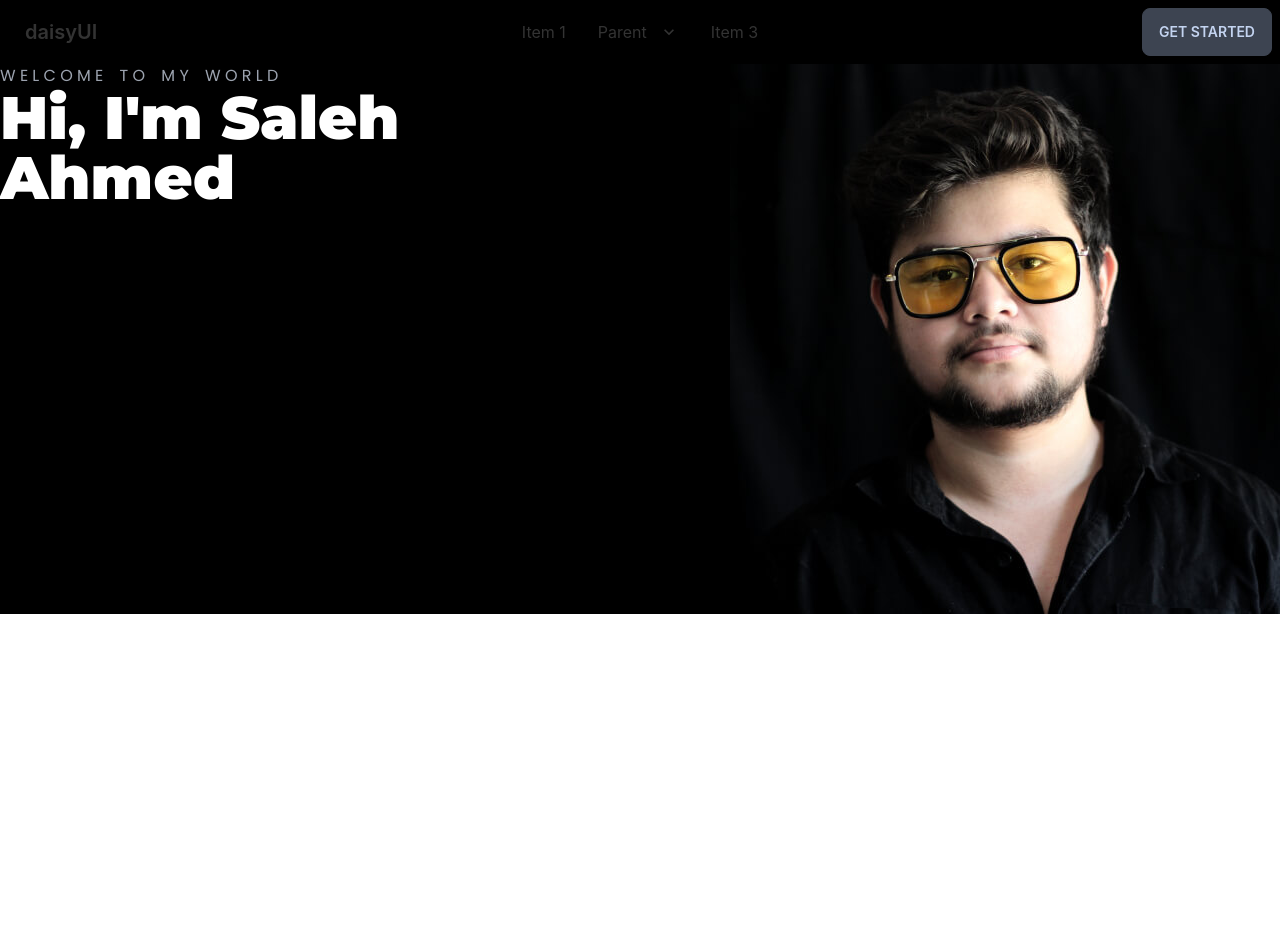
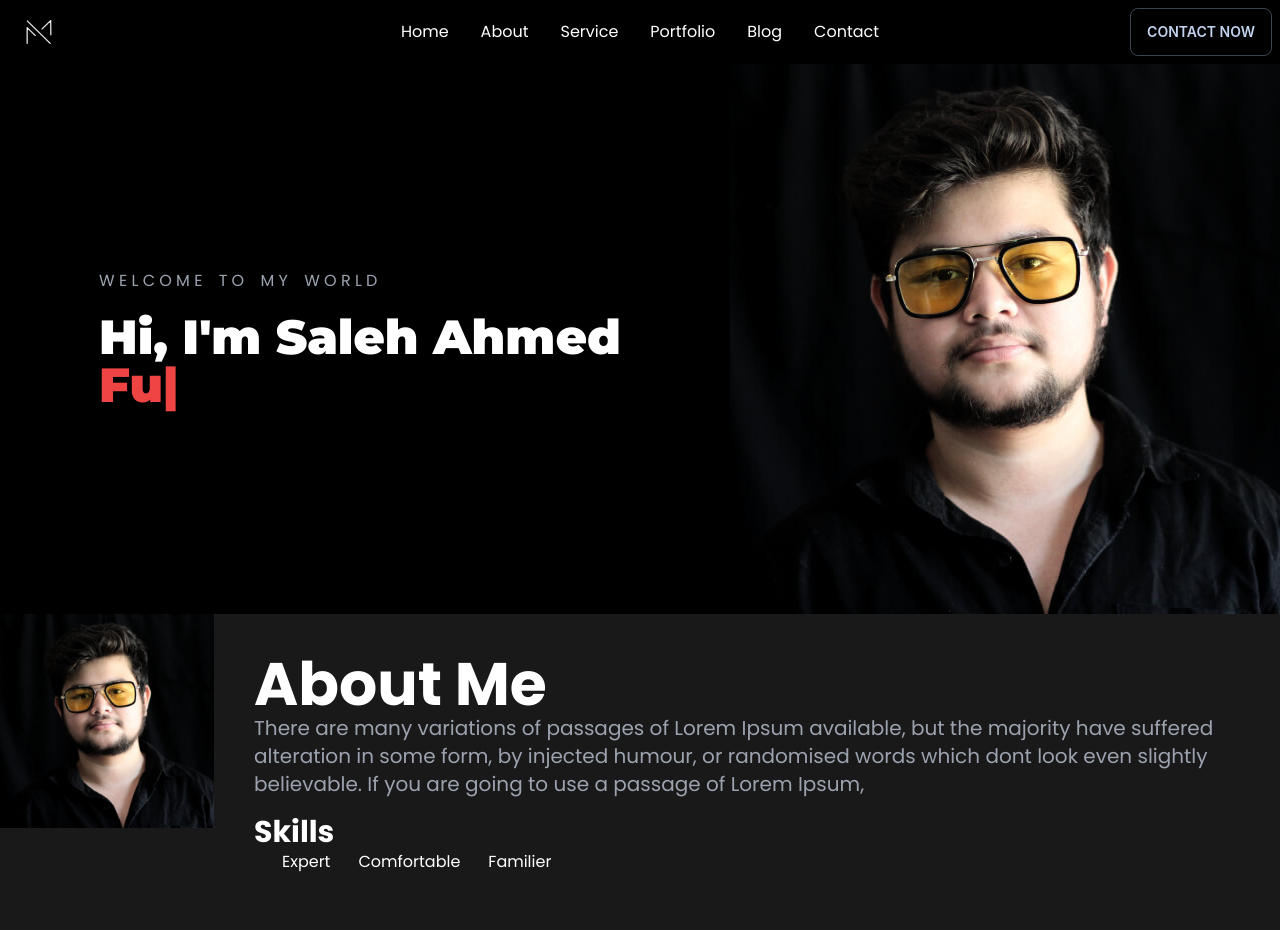
Before and after one commit to SalehAhmed19/my-portfolio, a React (Create React App) app: page / in a window 1280 px wide. Shown: the top 931 px of the page. Before the commit the page ends 800 px from the top, so only its background shows below. Built offline with nearby package versions, Linux system fonts and the light colour scheme.

Commit message:
about me and service section added

```diff
--- a/package.json
+++ b/package.json
@@ -9,7 +9,9 @@
     "daisyui": "^2.15.2",
     "react": "^18.1.0",
     "react-dom": "^18.1.0",
+    "react-router-dom": "^6.3.0",
     "react-scripts": "5.0.1",
+    "react-typical": "^0.1.3",
     "web-vitals": "^2.1.4"
   },
   "scripts": {
--- a/src/App.js
+++ b/src/App.js
@@ -1,6 +1,6 @@
 import "./App.css";
 import Home from "./Pages/Home/Home";
-import Navbar from "./Pages/Shared/Navbar";
+import Navbar from "./Pages/Shared/Navbar/Navbar";
 
 function App() {
   return (
--- /dev/null
+++ b/src/Pages/Home/About/About.jsx
@@ -0,0 +1,31 @@
+import React from "react";
+import img from "../../../Assets/Img/s.jpg";
+
+const About = () => {
+  return (
+    <div style={{ background: "#191919" }} className="flex">
+      <div>
+        <img src={img} alt="" />
+      </div>
+      <div className="p-10">
+        <h2 className="font-bold text-6xl font text-white">About Me</h2>
+        <p className="font text-xl text-gray-400">
+          There are many variations of passages of Lorem Ipsum available, but
+          the majority have suffered <a href="#">alteration</a> in some form, by
+          injected humour, or randomised words which dont look even slightly
+          believable. If you are going to use a passage of Lorem Ipsum,
+        </p>
+        <div className="my-4 font">
+          <h3 className="text-white font-bold text-3xl">Skills</h3>
+          <div className="text-white flex">
+            <p className="pl-7">Expert</p>
+            <p className="pl-7">Comfortable</p>
+            <p className="pl-7">Familier</p>
+          </div>
+        </div>
+      </div>
+    </div>
+  );
+};
+
+export default About;
--- a/src/Pages/Home/Banner/Banner.jsx
+++ b/src/Pages/Home/Banner/Banner.jsx
@@ -1,6 +1,7 @@
 import React from "react";
 import s from "../../../Assets/Img/s.jpg";
 import "./Banner.css";
+import Typical from "react-typical";
 
 const Banner = () => {
   return (
@@ -10,17 +11,33 @@ const Banner = () => {
       }}
       className="flex justify-between"
     >
-      <div className="w-1/2">
-        <h3 className="text-gray-400 font-secondary uppercase">
+      <div className="flex flex-col items-center justify-center w-full lg:w-1/2">
+        <div className="pl-3 lg:pl-20">
+          <h3 className="text-gray-400 font-secondary uppercase mb-5">
             <span className="mr-3">W e l c o m e</span>{" "}
             <span className="mr-3">t o</span> <span className="mr-3">m y</span>{" "}
             <span className="mr-3">w o r l d</span>
           </h3>
-        <h1 className="text-white font-bold text-6xl font-heading">
+          <h1 className="text-white font-bold text-3xl lg:text-5xl font-heading">
             Hi, I'm Saleh Ahmed
           </h1>
+          <h1 className="text-red-500 font-bold text-3xl lg:text-5xl font-heading">
+            <Typical
+              loop={Infinity}
+              wrapper="b"
+              steps={[
+                "Web Developer",
+                1000,
+                "Frontend Developer",
+                1000,
+                "Full Stack Developer",
+                1000,
+              ]}
+            ></Typical>
+          </h1>
         </div>
-      <div>
+      </div>
+      <div className="hidden lg:block">
         <img src={s} className="w-full" alt="" />
       </div>
     </div>
--- a/src/Pages/Home/Home.jsx
+++ b/src/Pages/Home/Home.jsx
@@ -1,10 +1,14 @@
 import React from "react";
+import About from "./About/About";
 import Banner from "./Banner/Banner";
+import Services from "./Services/Services";
 
 const Home = () => {
   return (
     <div>
       <Banner />
+      <About />
+      <Services />
     </div>
   );
 };
--- /dev/null
+++ b/src/Pages/Home/Services/Services.jsx
@@ -0,0 +1,13 @@
+import React from "react";
+
+const Services = () => {
+  return (
+    <div>
+      <h2 className="text-6xl font-bold font text-center">
+        My Awesome Services
+      </h2>
+    </div>
+  );
+};
+
+export default Services;
--- a/src/Pages/Shared/Navbar.jsx
+++ /dev/null
@@ -1,99 +0,0 @@
-import React from "react";
-
-const Navbar = () => {
-  return (
-    <div class="navbar bg-black">
-      <div class="navbar-start">
-        <div class="dropdown">
-          <label tabindex="0" class="btn btn-ghost lg:hidden">
-            <svg
-              xmlns="http://www.w3.org/2000/svg"
-              class="h-5 w-5"
-              fill="none"
-              viewBox="0 0 24 24"
-              stroke="currentColor"
-            >
-              <path
-                stroke-linecap="round"
-                stroke-linejoin="round"
-                stroke-width="2"
-                d="M4 6h16M4 12h8m-8 6h16"
-              />
-            </svg>
-          </label>
-          <ul
-            tabindex="0"
-            class="menu menu-compact dropdown-content mt-3 p-2 shadow bg-base-100 rounded-box w-52"
-          >
-            <li>
-              <a>Item 1</a>
-            </li>
-            <li tabindex="0">
-              <a class="justify-between">
-                Parent
-                <svg
-                  class="fill-current"
-                  xmlns="http://www.w3.org/2000/svg"
-                  width="24"
-                  height="24"
-                  viewBox="0 0 24 24"
-                >
-                  <path d="M8.59,16.58L13.17,12L8.59,7.41L10,6L16,12L10,18L8.59,16.58Z" />
-                </svg>
-              </a>
-              <ul class="p-2">
-                <li>
-                  <a>Submenu 1</a>
-                </li>
-                <li>
-                  <a>Submenu 2</a>
-                </li>
-              </ul>
-            </li>
-            <li>
-              <a>Item 3</a>
-            </li>
-          </ul>
-        </div>
-        <a class="btn btn-ghost normal-case text-xl">daisyUI</a>
-      </div>
-      <div class="navbar-center hidden lg:flex">
-        <ul class="menu menu-horizontal p-0">
-          <li>
-            <a>Item 1</a>
-          </li>
-          <li tabindex="0">
-            <a>
-              Parent
-              <svg
-                class="fill-current"
-                xmlns="http://www.w3.org/2000/svg"
-                width="20"
-                height="20"
-                viewBox="0 0 24 24"
-              >
-                <path d="M7.41,8.58L12,13.17L16.59,8.58L18,10L12,16L6,10L7.41,8.58Z" />
-              </svg>
-            </a>
-            <ul class="p-2">
-              <li>
-                <a>Submenu 1</a>
-              </li>
-              <li>
-                <a>Submenu 2</a>
-              </li>
-            </ul>
-          </li>
-          <li>
-            <a>Item 3</a>
-          </li>
-        </ul>
-      </div>
-      <div class="navbar-end">
-        <a class="btn">Get started</a>
-      </div>
-    </div>
-  );
-};
-
-export default Navbar;
--- /dev/null
+++ b/src/Pages/Shared/Navbar/Navbar.css
@@ -0,0 +1,4 @@
+@import url('https://fonts.googleapis.com/css2?family=Poppins:wght@100;200;300;400;500;600;700;800;900&display=swap');
+.font{
+    font-family: 'Poppins', sans-serif;
+}
--- /dev/null
+++ b/src/Pages/Shared/Navbar/Navbar.jsx
@@ -0,0 +1,83 @@
+import React from "react";
+import logo from "../../../Assets/Img/logo.png";
+import "./Navbar.css";
+
+const Navbar = () => {
+  return (
+    <div class="navbar bg-black">
+      <div class="navbar-start">
+        <div class="dropdown">
+          <label tabindex="0" class="btn btn-ghost lg:hidden">
+            <svg
+              xmlns="http://www.w3.org/2000/svg"
+              class="h-5 w-5"
+              fill="none"
+              viewBox="0 0 24 24"
+              stroke="currentColor"
+            >
+              <path
+                stroke-linecap="round"
+                stroke-linejoin="round"
+                stroke-width="2"
+                d="M4 6h16M4 12h8m-8 6h16"
+              />
+            </svg>
+          </label>
+          <ul
+            tabindex="0"
+            class="menu menu-compact dropdown-content mt-3 p-2 shadow bg-black rounded-box w-52 text-white font"
+          >
+            <li>
+              <a>Home</a>
+            </li>
+            <li>
+              <a>About</a>
+            </li>
+            <li>
+              <a>Service</a>
+            </li>
+            <li>
+              <a>Portfolio</a>
+            </li>
+            <li>
+              <a>Blog</a>
+            </li>
+            <li>
+              <a>Contact</a>
+            </li>
+          </ul>
+        </div>
+        <a class="btn btn-ghost normal-case text-xl">
+          <img className="h-6" src={logo} alt="" />
+        </a>
+      </div>
+      <div class="navbar-center hidden lg:flex">
+        <ul class="menu menu-horizontal p-0 text-white font">
+          <li>
+            <a>Home</a>
+          </li>
+          <li>
+            <a>About</a>
+          </li>
+          <li>
+            <a>Service</a>
+          </li>
+          <li>
+            <a>Portfolio</a>
+          </li>
+          <li>
+            <a>Blog</a>
+          </li>
+          <li>
+            <a>Contact</a>
+          </li>
+        </ul>
+      </div>
+      <div class="navbar-end">
+        <a class="btn bg-black">Contact Now</a>
+      </div>
+    </div>
+  );
+};
+
+export default Navbar;
```
Also changed, not shown: 1 other file (tests, documents, lock files or other folders). Lines whose indentation alone changed are shown as unchanged.
